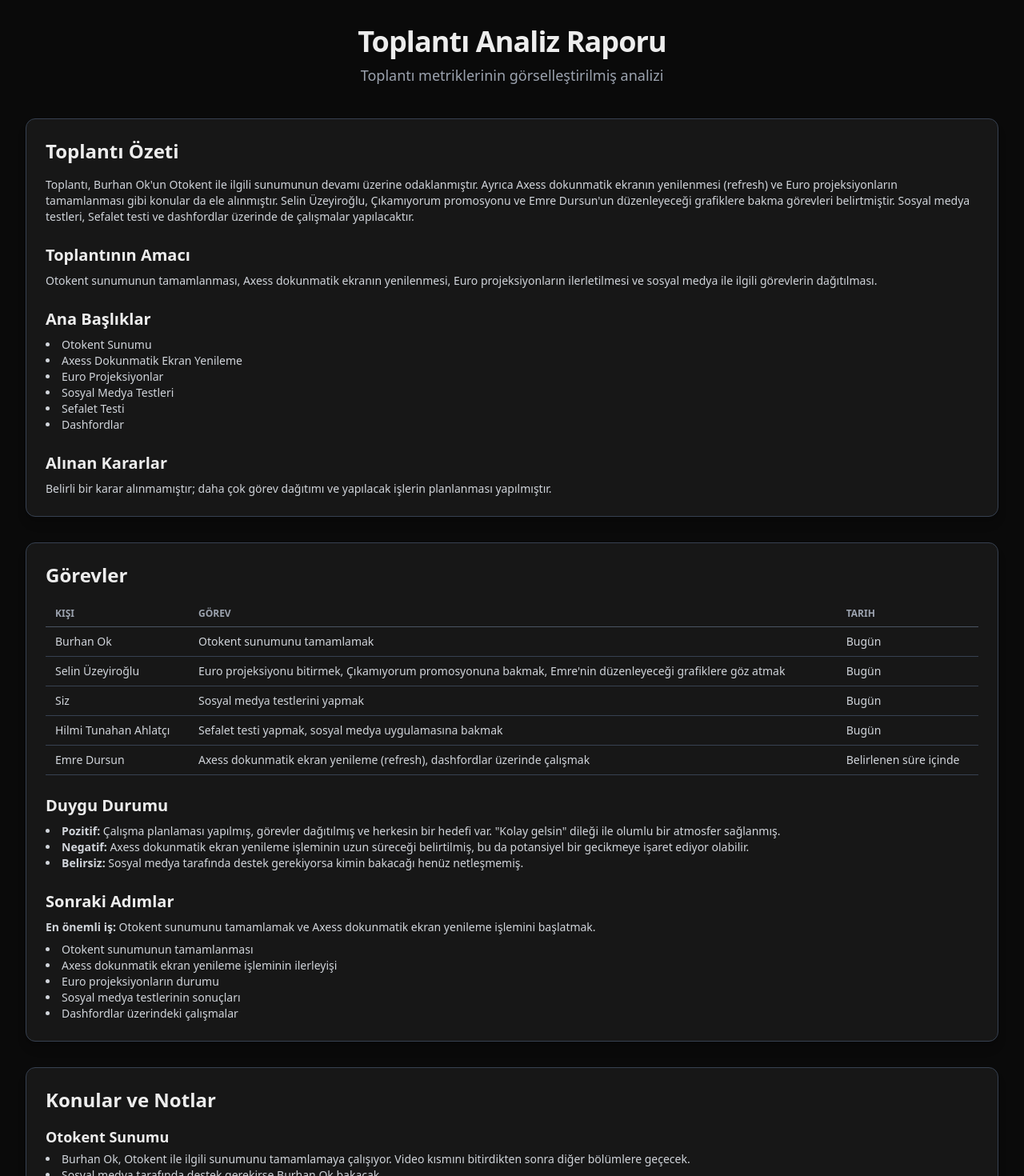
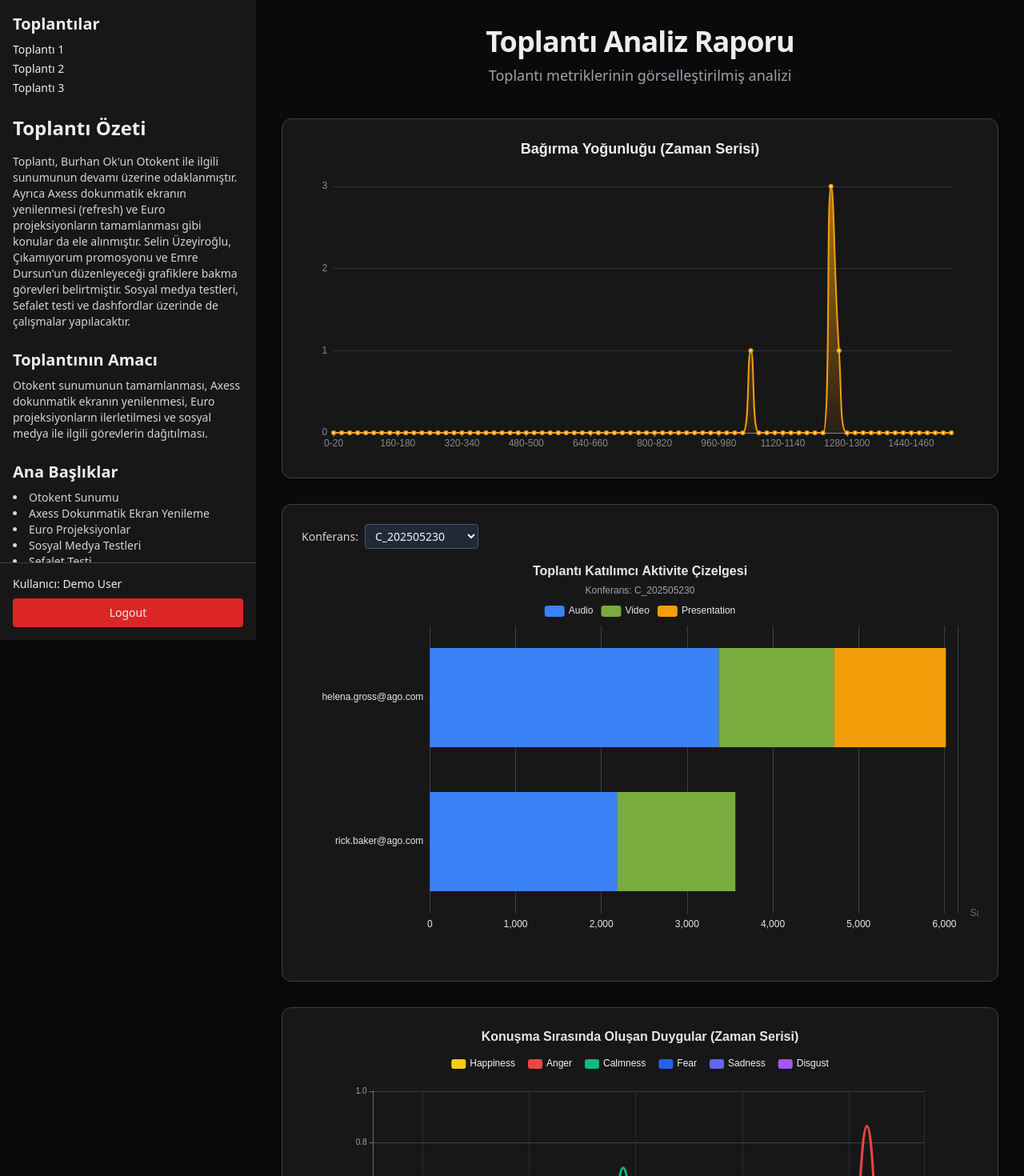
Before and after one commit to emredursunn/meeting-analysis-dashboard, a Next.js app: page / in a window 1280 px wide. Shown: the top 1470 px of the page at 80% size. Built offline with nearby package versions, Linux system fonts and the light colour scheme.

Commit message:
Add sidebar layout

```diff
--- /dev/null
+++ b/app/components/Sidebar.tsx
@@ -0,0 +1,34 @@
+"use client";
+import MeetingSummary from "./MeetingSummary";
+import TasksList from "./TasksList";
+import TopicsNotes from "./TopicsNotes";
+
+const meetings = ["Toplantı 1", "Toplantı 2", "Toplantı 3"];
+
+const Sidebar = () => (
+  <aside className="bg-[#171717] w-80 flex flex-col h-screen">
+    <div className="p-4 overflow-y-auto flex-1">
+      <h2 className="text-xl font-semibold mb-2">Toplantılar</h2>
+      <ul className="mb-6 space-y-1">
+        {meetings.map((m) => (
+          <li key={m} className="cursor-pointer hover:underline text-sm">
+            {m}
+          </li>
+        ))}
+      </ul>
+      <MeetingSummary />
+      <div className="mt-6">
+        <TasksList />
+      </div>
+      <div className="mt-6">
+        <TopicsNotes />
+      </div>
+    </div>
+    <div className="p-4 border-t border-gray-700 text-sm">
+      <p className="mb-2">Kullanıcı: Demo User</p>
+      <button className="w-full py-2 bg-red-600 rounded">Logout</button>
+    </div>
+  </aside>
+);
+
+export default Sidebar;
--- a/app/page.tsx
+++ b/app/page.tsx
@@ -7,9 +7,7 @@ import EmotionsRadarChart from "./components/EmotionsRadarChart";
 import CorrelationHeatmap from "./components/CorrelationHeatmap";
 import ParticipantActivityTimeline from "./components/ParticipantActivityTimeline";
 import EmotionTimelineAreaChart from "./components/EmotionTimelineAreaChart";
-import MeetingSummary from "./components/MeetingSummary";
-import TasksList from "./components/TasksList";
-import TopicsNotes from "./components/TopicsNotes";
+import Sidebar from "./components/Sidebar";
 
 // --- ANA DASHBOARD BILEŞENİ ---
 const App = () => {
@@ -22,7 +20,9 @@ const App = () => {
   if (!isClient) return null;
 
   return (
-    <div className="bg-[#0a0a0a] text-[#ededed] min-h-screen p-4 sm:p-8 font-sans">
+    <div className="bg-[#0a0a0a] text-[#ededed] min-h-screen flex font-sans">
+      <Sidebar />
+      <div className="flex-1 p-4 sm:p-8 overflow-y-auto">
         {/* Header */}
         <header className="text-center mb-10">
           <h1 className="text-4xl font-bold tracking-tight">Toplantı Analiz Raporu</h1>
@@ -31,21 +31,6 @@ const App = () => {
 
         {/* Main Grid */}
         <main className="grid grid-cols-1 lg:grid-cols-2 gap-8">
-        {/* Özet */}
-        <div className="lg:col-span-2 bg-[#171717] p-6 rounded-xl shadow-lg border border-gray-700">
-          <MeetingSummary />
-        </div>
-
-        {/* Görevler */}
-        <div className="lg:col-span-2 bg-[#171717] p-6 rounded-xl shadow-lg border border-gray-700">
-          <TasksList />
-        </div>
-
-        {/* Konular ve Notlar */}
-        <div className="lg:col-span-2 bg-[#171717] p-6 rounded-xl shadow-lg border border-gray-700">
-          <TopicsNotes />
-        </div>
-
           {/* 1. Satır: Shouting Chart (tam genişlik) */}
           <div className="lg:col-span-2 bg-[#171717] p-6 rounded-xl shadow-lg border border-gray-700">
             <ShoutingChart />
@@ -80,6 +65,7 @@ const App = () => {
         <p>&copy; {new Date().getFullYear()} Meeting Analysis Bot. Tüm hakları saklıdır.</p>
       </footer>
     </div>
+    </div>
   );
 };
 
```
Lines whose indentation alone changed are shown as unchanged.
